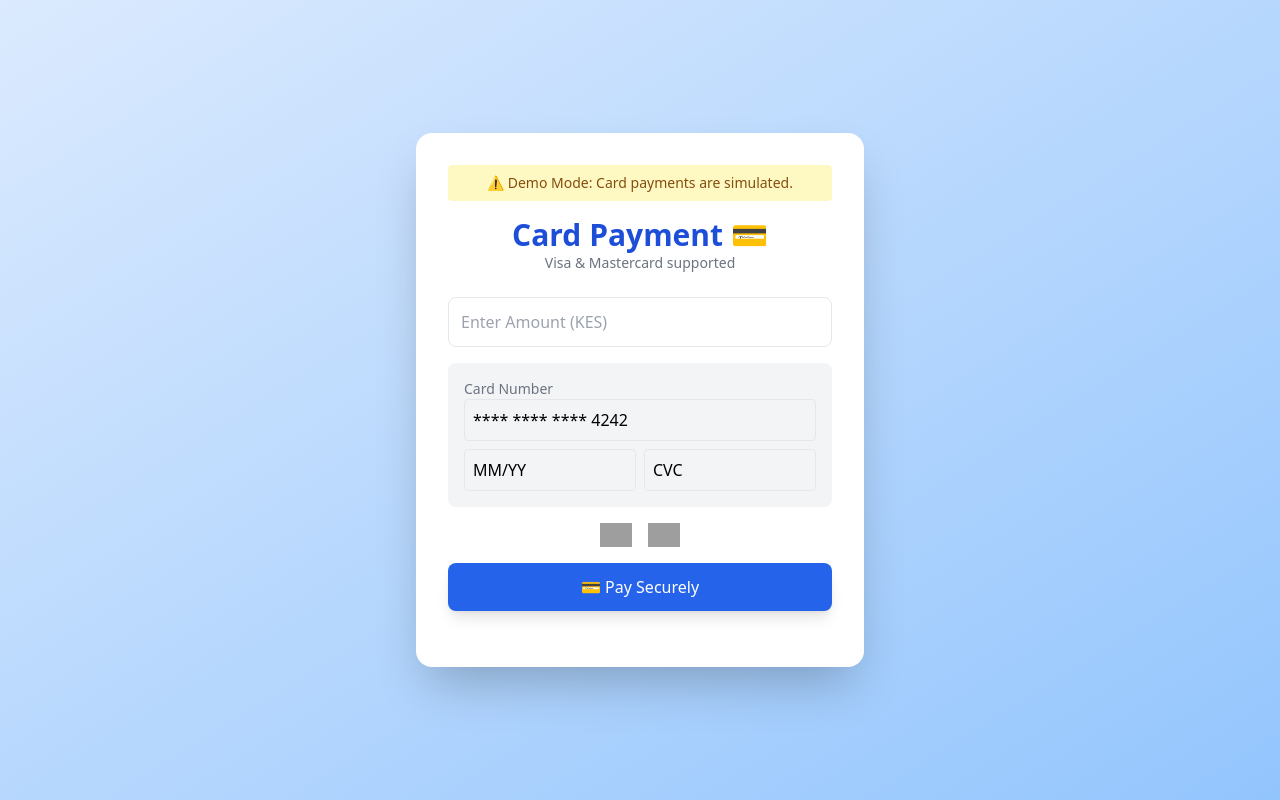
After one commit to bryanbudah/Children-s-Website, a Django app: page /donate/ in a window 1280 px wide. The commit adds this page. Run offline with Django 5.2, Linux system fonts and the light colour scheme; some libraries are stand-ins or nearby versions; grey boxes are pictures that could not be loaded.

Commit message:
donations

```diff
--- /dev/null
+++ b/childrens_home/core/templates/core/donate_online.html
@@ -0,0 +1,135 @@
+{% load static %}
+<!DOCTYPE html>
+<html lang="en">
+<head>
+  <meta charset="UTF-8">
+  <title>Card Donation</title>
+  <script src="https://cdn.tailwindcss.com"></script>
+</head>
+
+<body class="bg-gradient-to-br from-blue-100 to-blue-300 min-h-screen flex items-center justify-center">
+
+<div class="bg-white shadow-2xl rounded-2xl p-8 w-full max-w-md">
+
+  <!-- Demo Banner -->
+  <div class="bg-yellow-100 text-yellow-800 text-sm p-2 rounded mb-4 text-center">
+    ⚠️ Demo Mode: Card payments are simulated.
+  </div>
+
+  <!-- Header -->
+  <div class="text-center mb-6">
+    <h2 class="text-3xl font-bold text-blue-700">Card Payment 💳</h2>
+    <p class="text-gray-500 text-sm">Visa & Mastercard supported</p>
+  </div>
+
+  <!-- Amount -->
+  <input id="amount" type="number" placeholder="Enter Amount (KES)"
+    class="w-full p-3 border rounded-lg mb-4 focus:ring-2 focus:ring-blue-400">
+
+  <!-- Fake Card UI -->
+  <div class="bg-gray-100 p-4 rounded-lg mb-4">
+    <p class="text-sm text-gray-500">Card Number</p>
+    <div class="border p-2 rounded mb-2">**** **** **** 4242</div>
+
+    <div class="flex gap-2">
+      <div class="w-1/2 border p-2 rounded">MM/YY</div>
+      <div class="w-1/2 border p-2 rounded">CVC</div>
+    </div>
+  </div>
+
+  <!-- Logos -->
+  <div class="flex justify-center gap-4 mb-4">
+    <img src="https://upload.wikimedia.org/wikipedia/commons/4/41/Visa_Logo.png" class="h-6">
+    <img src="https://upload.wikimedia.org/wikipedia/commons/0/04/Mastercard-logo.png" class="h-6">
+  </div>
+
+  <!-- Button -->
+  <button onclick="simulatePayment('card')"
+    class="w-full bg-blue-600 hover:bg-blue-700 text-white p-3 rounded-lg shadow-lg transition">
+    💳 Pay Securely
+  </button>
+
+  <!-- Status -->
+  <div id="status" class="mt-6 text-center font-semibold"></div>
+
+</div>
+
+<!-- SUCCESS POPUP -->
+<div id="successModal" class="hidden fixed inset-0 bg-black bg-opacity-50 flex items-center justify-center">
+  <div class="bg-white rounded-2xl shadow-2xl p-6 w-80 text-center animate-bounce">
+
+    <div class="text-green-500 text-5xl mb-3">✔</div>
+
+    <h2 class="text-xl font-bold text-gray-800">Payment Confirmed</h2>
+    <p class="text-gray-500 mt-2 text-sm">We have received your donation successfully.</p>
+
+    <div id="refBox" class="mt-3 text-xs text-gray-600"></div>
+
+    <button onclick="closeModal()"
+      class="mt-4 bg-blue-600 text-white px-4 py-2 rounded-lg w-full hover:bg-blue-700">
+      Done
+    </button>
+  </div>
+</div>
+
+<script>
+async function simulatePayment(method) {
+  const amount = document.getElementById("amount").value;
+  const statusDiv = document.getElementById("status");
+
+  if (!amount) {
+    statusDiv.className = "text-red-600";
+    statusDiv.innerText = "❌ Enter amount";
+    return;
+  }
+
+  statusDiv.className = "text-yellow-600 animate-pulse";
+  statusDiv.innerText = "🔐 Connecting to payment gateway...";
+
+  await new Promise(r => setTimeout(r, 1500));
+
+  statusDiv.innerText = "💳 Processing payment...";
+  await new Promise(r => setTimeout(r, 1500));
+
+  statusDiv.innerText = "🔍 Verifying transaction...";
+  await new Promise(r => setTimeout(r, 1500));
+
+  const res = await fetch("/simulate-payment/", {
+    method: "POST",
+    headers: {
+      "Content-Type": "application/json",
+      "X-CSRFToken": getCookie('csrftoken')
+    },
+    body: JSON.stringify({ amount, method })
+  });
+
+  const data = await res.json();
+
+  showSuccessModal(data.transaction_id);
+}
+
+/* POPUP CONTROL */
+function showSuccessModal(ref) {
+  document.getElementById("refBox").innerText = "Ref: " + ref;
+  document.getElementById("successModal").classList.remove("hidden");
+}
+
+function closeModal() {
+  document.getElementById("successModal").classList.add("hidden");
+}
+
+/* CSRF helper */
+function getCookie(name) {
+  let cookieValue = null;
+  document.cookie.split(';').forEach(cookie => {
+    cookie = cookie.trim();
+    if (cookie.startsWith(name + '=')) {
+      cookieValue = decodeURIComponent(cookie.substring(name.length + 1));
+    }
+  });
+  return cookieValue;
+}
+</script>
+
+</body>
+</html>
--- a/childrens_home/core/urls.py
+++ b/childrens_home/core/urls.py
@@ -12,5 +12,7 @@ urlpatterns = [
  # Placeholder for future Donate Online page,
    path("donate/", views.donate_online, name="donate_online"),# temporary placeholder
     path("create-checkout-session/", views.create_checkout_session),
+        # ✅ ADD THIS (IMPORTANT)
+    path("simulate-payment/", views.simulate_payment, name="simulate_payment"),
 
 ]
--- a/childrens_home/core/views.py
+++ b/childrens_home/core/views.py
@@ -5,6 +5,7 @@ from django.conf import settings
 from .mpesa import MpesaService
 import json
 import stripe
+import random
 
 
 # 🔑 Stripe Secret Key (replace with your real key later)
@@ -142,3 +143,8 @@ def mpesa_callback(request):
         "ResultCode": 1,
         "ResultDesc": "Method not allowed"
     }, status=405)
+def simulate_payment(request):
+    if request.method == "POST":
+        return JsonResponse({
+            "transaction_id": "SIM{random.randint(100000,999999)}"
+        })
```
Also changed, not shown: childrens_home/core/templates/donate.html (+70 -48 lines), childrens_home/core/templates/donate_online.html (deleted, +0 -44 lines), childrens_home/donations/views.py (+27 -0 lines).
